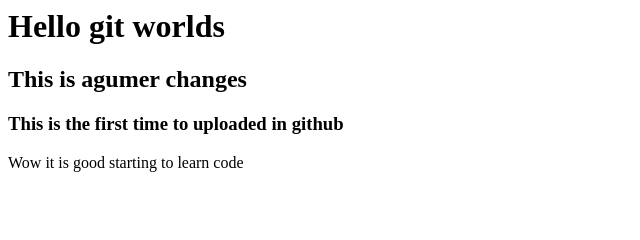
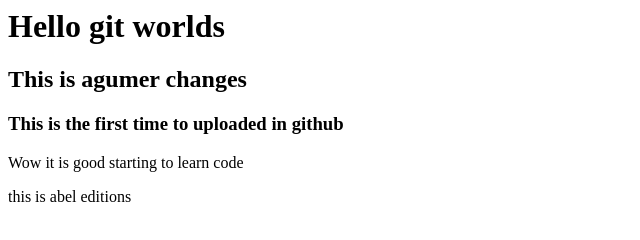
Before and after one commit to wediye/git, a plain HTML site: page index.html in a window 1280 px wide. Shown: the whole page, without its empty margins (0-640 px from the left). Drawn offline with Linux system fonts and the light colour scheme.

Commit message:
abel first edition

```diff
--- a/index.html
+++ b/index.html
@@ -8,3 +8,4 @@
     This is the first time to uploaded in github
 </h3>
 <P> Wow it is good starting to learn code</P>
+<p>this is abel editions</p>
```
